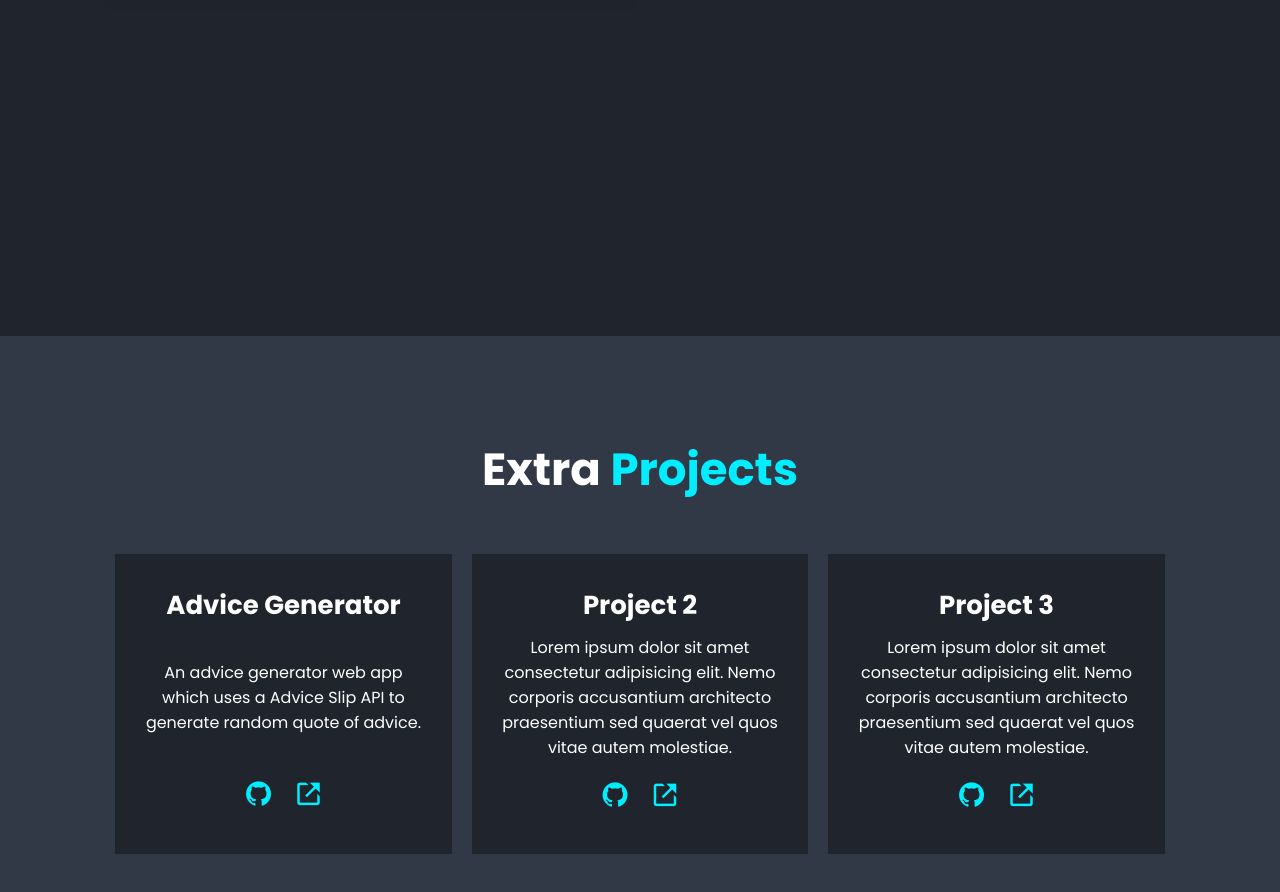
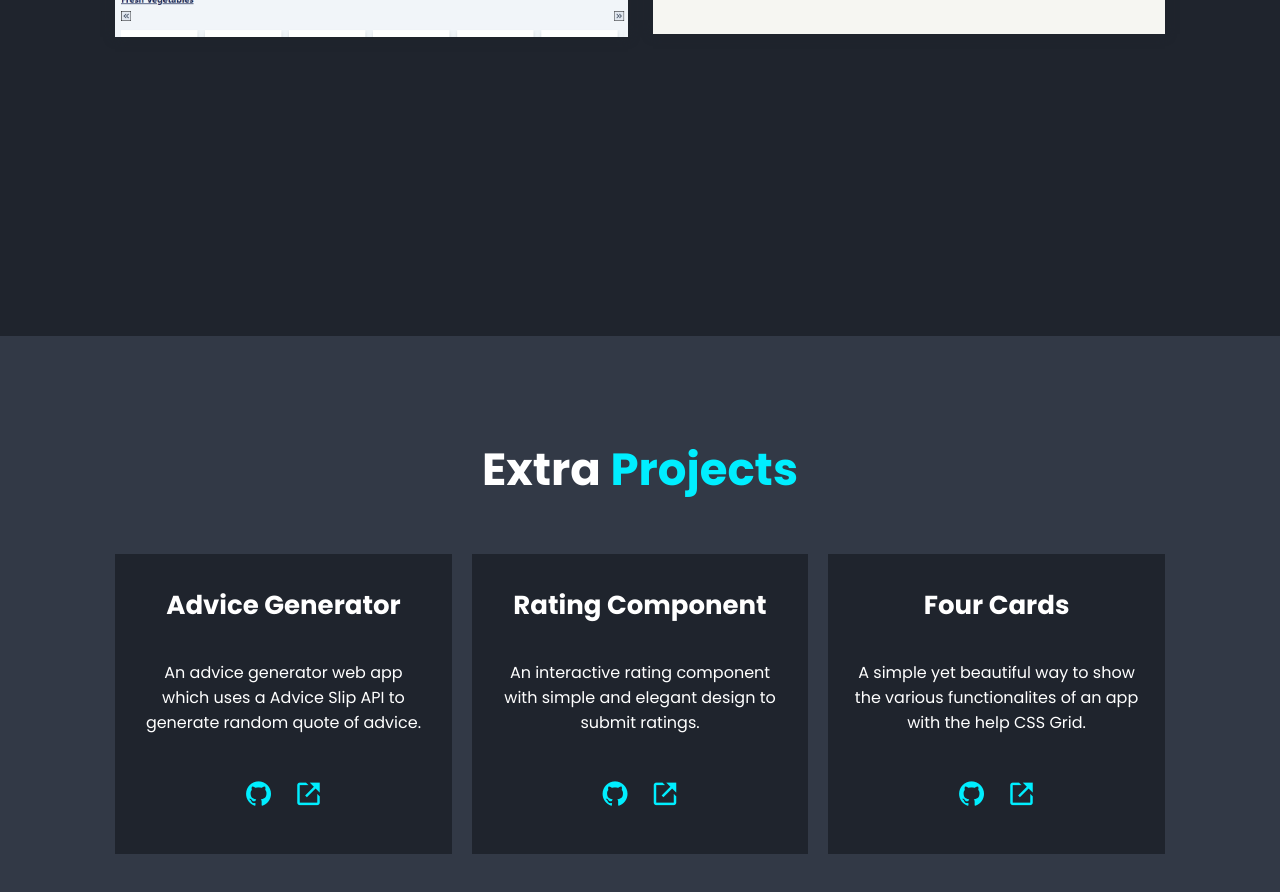
Before and after one commit to nandi1514/an-portfolio, a plain HTML site: page index.html in a window 1280 px wide. Shown: the part 2064-2956 px from the top of the page. Drawn offline with nearby package versions, Linux system fonts and the light colour scheme.

Commit message:
added main projects

```diff
--- a/index.html
+++ b/index.html
@@ -25,6 +25,7 @@
 
     <title>Akash Nandi</title>
   </head>
+
   <body>
     <!-- HEADER -->
     <header class="header">
@@ -64,7 +65,7 @@
             <i class="bx bxl-github"></i>
           </a>
         </div>
-        <a href="./assets/akash-nandi-resume.pdf" class="btn" download>
+        <a href="./assets/an-resume.pdf" class="btn" download>
           <i class="bx bx-download"></i>Resume
         </a>
       </div>
@@ -113,14 +114,25 @@
       <h2 class="heading">Main <span>Projects</span></h2>
       <div class="project-container">
         <div class="project-box">
-          <img src="./assets/hestia-store.png" alt="hestia-store" />
+          <img src="./assets/itadakimasu.png" alt="hestia-store" />
 
           <div class="project-layer">
-            <h4>Project</h4>
+            <h4>Itadakimasu</h4>
+            <p>Shop for daily needs and groceries.</p>
+            <!-- <a href="#"><i class="bx bx-link-external"></i></a> -->
+          </div>
+        </div>
+        <div class="project-box">
+          <img src="./assets/for-today.png" alt="hestia-store" />
+
+          <div class="project-layer">
+            <h4>For Today</h4>
             <p>
-              Lorem ipsum dolor sit amet consectetur adipisicing elit. Nemo.
+              The key to be efficient and punctual with your tasks by organising
+              them in a list that guides you and reminds you of the things you
+              need to do.
             </p>
-            <a href="#"><i class="bx bx-link-external"></i></a>
+            <!-- <a href="#"><i class="bx bx-link-external"></i></a> -->
           </div>
         </div>
       </div>
@@ -143,7 +155,7 @@
               href="https://github.com/nandi1514/advice-generator-app"
               target="_blank"
             >
-              <i class="bx bxl-github"></i>
+              <i class="bx bxl-github"> </i>
             </a>
             <a
               href="https://nandi1514.github.io/advice-generator-app/"
@@ -156,29 +168,42 @@
 
         <div class="extra-box">
           <!-- <i class="bx bx-code-alt"></i> -->
-          <h3>Project 2</h3>
+          <h3>Rating Component</h3>
           <p>
-            Lorem ipsum dolor sit amet consectetur adipisicing elit. Nemo
-            corporis accusantium architecto praesentium sed quaerat vel quos
-            vitae autem molestiae.
+            An interactive rating component with simple and elegant design to
+            submit ratings.
           </p>
           <div class="extra-socials">
-            <a href="#"><i class="bx bxl-github"></i></a>
-            <a href="#"><i class="bx bx-link-external"></i></a>
+            <a
+              href="https://github.com/nandi1514/interactive-rating-component"
+              target="_blank"
+              ><i class="bx bxl-github"></i
+            ></a>
+            <a
+              href="https://nandi1514.github.io/interactive-rating-component/"
+              target="_blank"
+              ><i class="bx bx-link-external"></i
+            ></a>
           </div>
         </div>
 
         <div class="extra-box">
           <!-- <i class="bx bx-code-alt"></i> -->
-          <h3>Project 3</h3>
+          <h3>Four Cards</h3>
           <p>
-            Lorem ipsum dolor sit amet consectetur adipisicing elit. Nemo
-            corporis accusantium architecto praesentium sed quaerat vel quos
-            vitae autem molestiae.
+            A simple yet beautiful way to show the various functionalites of an app with the help CSS Grid.
           </p>
           <div class="extra-socials">
-            <a href="#"><i class="bx bxl-github"></i></a>
-            <a href="#"><i class="bx bx-link-external"></i></a>
+            <a
+              href="https://github.com/nandi1514/four-card-feature-section"
+              target="_blank"
+              ><i class="bx bxl-github"></i
+            ></a>
+            <a
+              href="https://nandi1514.github.io/four-card-feature-section/"
+              target="_blank"
+              ><i class="bx bx-link-external"></i
+            ></a>
           </div>
         </div>
       </div>
```
Also changed, not shown: assets/for-today.png (added), assets/itadakimasu.png (added), 2 other files.
